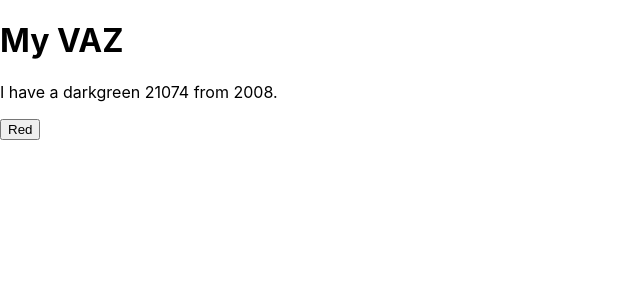
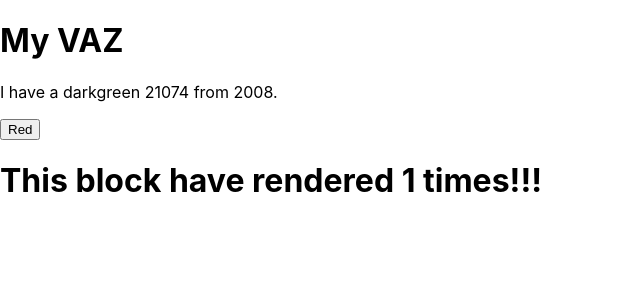
Before and after one commit to IvanSavkivIgorovych/React-Hooks, a React (Create React App) app: page / in a window 1280 px wide. Shown: the top 300 px of the page, without its empty margins (0-640 px from the left). Built offline with nearby package versions, Linux system fonts and the light colour scheme.

Commit message:
Add useEffectHook

```diff
--- a/src/App.jsx
+++ b/src/App.jsx
@@ -1,8 +1,14 @@
 import "./App.css";
 import { Car } from "./components/useStateHook";
+import { Timer } from "./components/useEffectHook";
 
 function App() {
-  return <Car />;
+  return (
+    <>
+      <Car />
+      <Timer />
+    </>
+  );
 }
 
 export default App;
--- a/src/components/useEffectHook/index.js
+++ b/src/components/useEffectHook/index.js
@@ -0,0 +1,14 @@
+import React, { useState, useEffect } from "react";
+
+export const Timer = () => {
+  const [count, setCount] = useState(0);
+
+  useEffect(() => {
+    let myTimer = setTimeout(() => {
+      setCount((count) => count + 1);
+    }, 3000);
+    return () => clearTimeout(myTimer);
+  }, []);
+
+  return <h1>This block have rendered {count} times!!!</h1>;
+};
```
